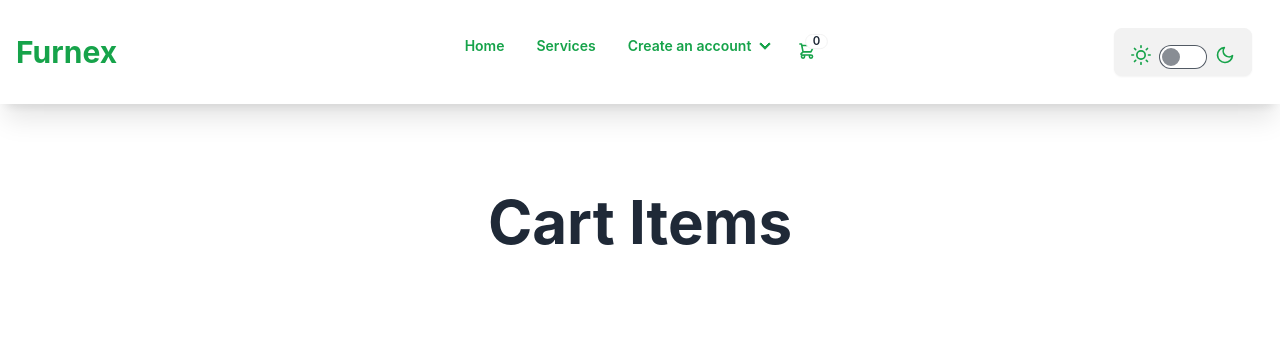
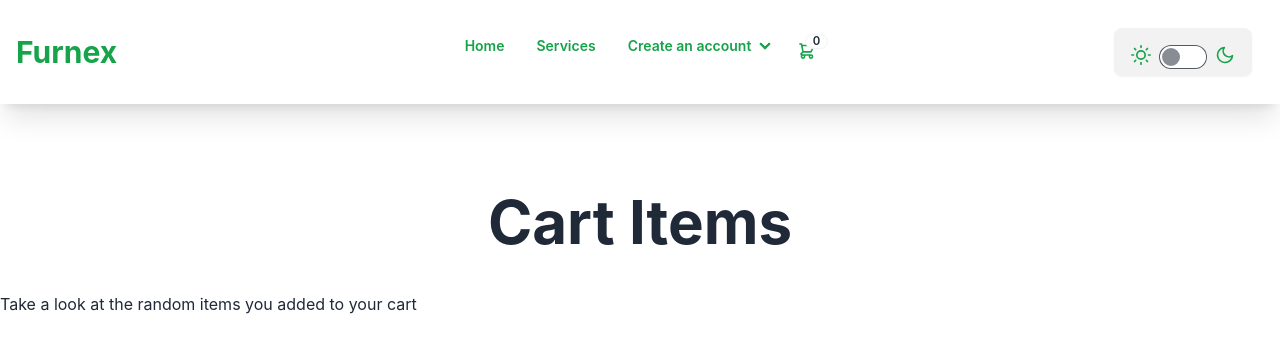
Before and after one commit to patrickiyiakimo/trendy-trove, a React (Create React App) app: page /cartpage in a window 1280 px wide. Shown: the top 352 px of the page. Built offline with nearby package versions, Linux system fonts and the light colour scheme.

Commit message:
i added an extra text to the cart page

```diff
--- a/src/components/CartPage.jsx
+++ b/src/components/CartPage.jsx
@@ -6,6 +6,7 @@ const CartPage = () => {
       <h1 className="text-center font-bold text-2xl md:text-6xl pb-10 pt-48">
         Cart Items
       </h1>
+      <p>Take a look at the random items you added to your cart</p>
     </div>
   );
 };
```
